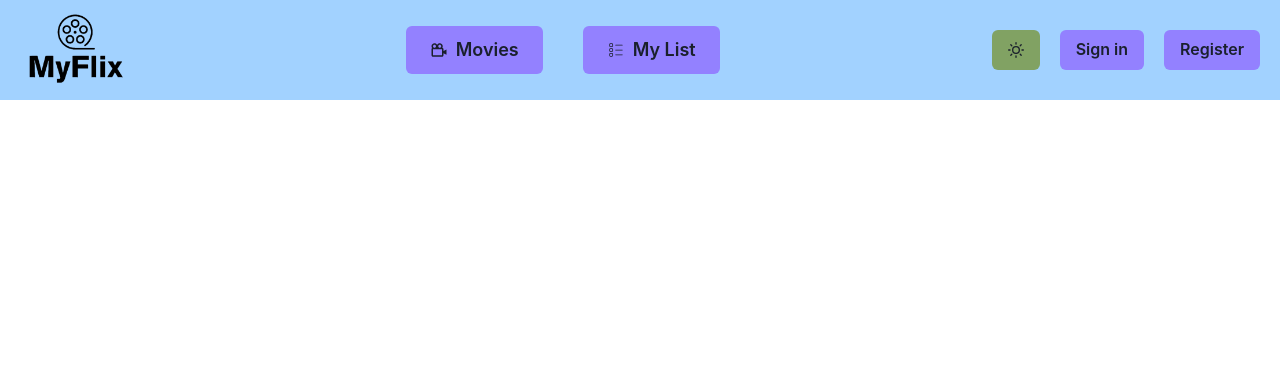
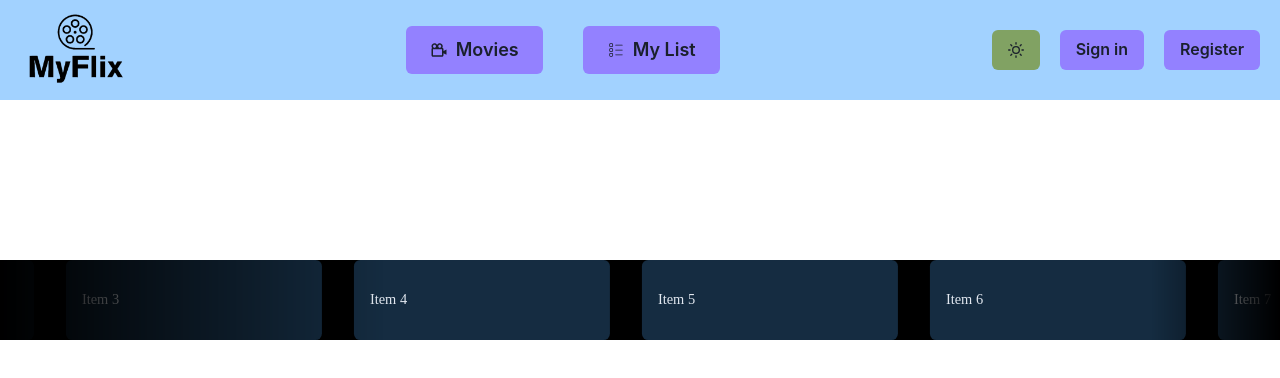
Before and after one commit to Nasim06/MyFlix, a React (Vite) app in the folder myflix_react/: page / in a window 1280 px wide. Shown: the top 378 px of the page. Built offline with nearby package versions, Linux system fonts and the light colour scheme.

Commit message:
adding css for infinite moving cards for landing page

```diff
--- a/myflix_react/package.json
+++ b/myflix_react/package.json
@@ -14,13 +14,13 @@
     "@chakra-ui/react": "^2.8.2",
     "@emotion/react": "^11.11.4",
     "@emotion/styled": "^11.11.5",
-    "framer-motion": "^11.2.10",
     "react": "^18.2.0",
     "react-dom": "^18.2.0",
     "react-icons": "^5.2.1",
     "react-router-dom": "^6.23.1",
     "react-select": "^5.8.0",
-    "react-window": "^1.8.10"
+    "react-window": "^1.8.10",
+    "tailwind": "^4.0.0"
   },
   "devDependencies": {
     "@types/react": "^18.2.66",
--- a/myflix_react/src/pages/Landing.jsx
+++ b/myflix_react/src/pages/Landing.jsx
@@ -1,9 +1,35 @@
+
+import "../utils/moving-cards.css";
 
 
 export default function Landing() {
   return (
-    <div>
-
+    <div id='container'>
+        <div className='scroll' id='scroll-one'>
+            <div className='item'>Item 1</div>
+            <div className='item'>Item 2</div>
+            <div className='item'>Item 3</div>
+            <div className='item'>Item 4</div>
+            <div className='item'>Item 5</div>
+            <div className='item'>Item 6</div>
+            <div className='item'>Item 7</div>
+            <div className='item'>Item 8</div>
+            <div className='item'>Item 9</div>
+            <div className='item'>Item 10</div>
+        </div>
+        <div className='scroll' id='scroll-two'>
+            <div className='item'>Item 1</div>
+            <div className='item'>Item 2</div>
+            <div className='item'>Item 3</div>
+            <div className='item'>Item 4</div>
+            <div className='item'>Item 5</div>
+            <div className='item'>Item 6</div>
+            <div className='item'>Item 7</div>
+            <div className='item'>Item 8</div>
+            <div className='item'>Item 9</div>
+            <div className='item'>Item 10</div>
+        </div>
+        <div className='fade'></div>
     </div>
   )
 }
--- /dev/null
+++ b/myflix_react/src/utils/moving-cards.css
@@ -0,0 +1,69 @@
+body {
+    background: #000;
+    margin: 50px 0px;
+}
+
+#container {
+    width: 100%;
+    height: 10vh;
+    font-family: Montserrat;
+    position: relative;
+    overflow: hidden;
+    white-space: nowrap;
+    background: #000;
+    color: #fff;
+    top: 20vh;
+}
+
+#container .scroll {
+    background: #000;
+    display: flex;
+    align-items: center;
+    justify-content: space-around;
+    width: fit-content;
+    white-space: nowrap;
+    animation: loop 30s linear infinite;
+    position: fixed;
+}
+
+#container .scroll#scroll-two {
+    transform: translateX(100%);
+    animation-delay: 20s;
+}
+
+.fade {
+    width: 100%;
+    position: absolute;
+    background: linear-gradient(
+        90deg,
+        #000,
+        transparent 30%,
+        transparent 90%,
+        #000
+    );
+    inset: 0;
+}
+
+@keyframes loop {
+    0% { transform: translateX(calc(100% - (progress() * 100%))); }
+    100% {transform: translateX(-100%);}
+}
+
+.item {
+    display: flex;
+    align-items: center;
+    gap: 0 0.2rem;
+    color: #e2e8f0;
+    font-size: .9rem;
+    background-color: #152c41;
+    padding: 0.7rem 1rem;
+    margin: 0rem 1rem;
+    border-radius: 0.4rem;
+    white-space: nowrap;
+    height: 10vh;
+    width: 20vw;
+    box-shadow:
+    0 0.1rem 0.2rem #00000033,
+    0 0.1rem 0.5rem #0000004d,
+    0 0.2rem 01.5rem #00000066,
+}
```
Also changed, not shown: 1 other file (tests, documents, lock files or other folders).
